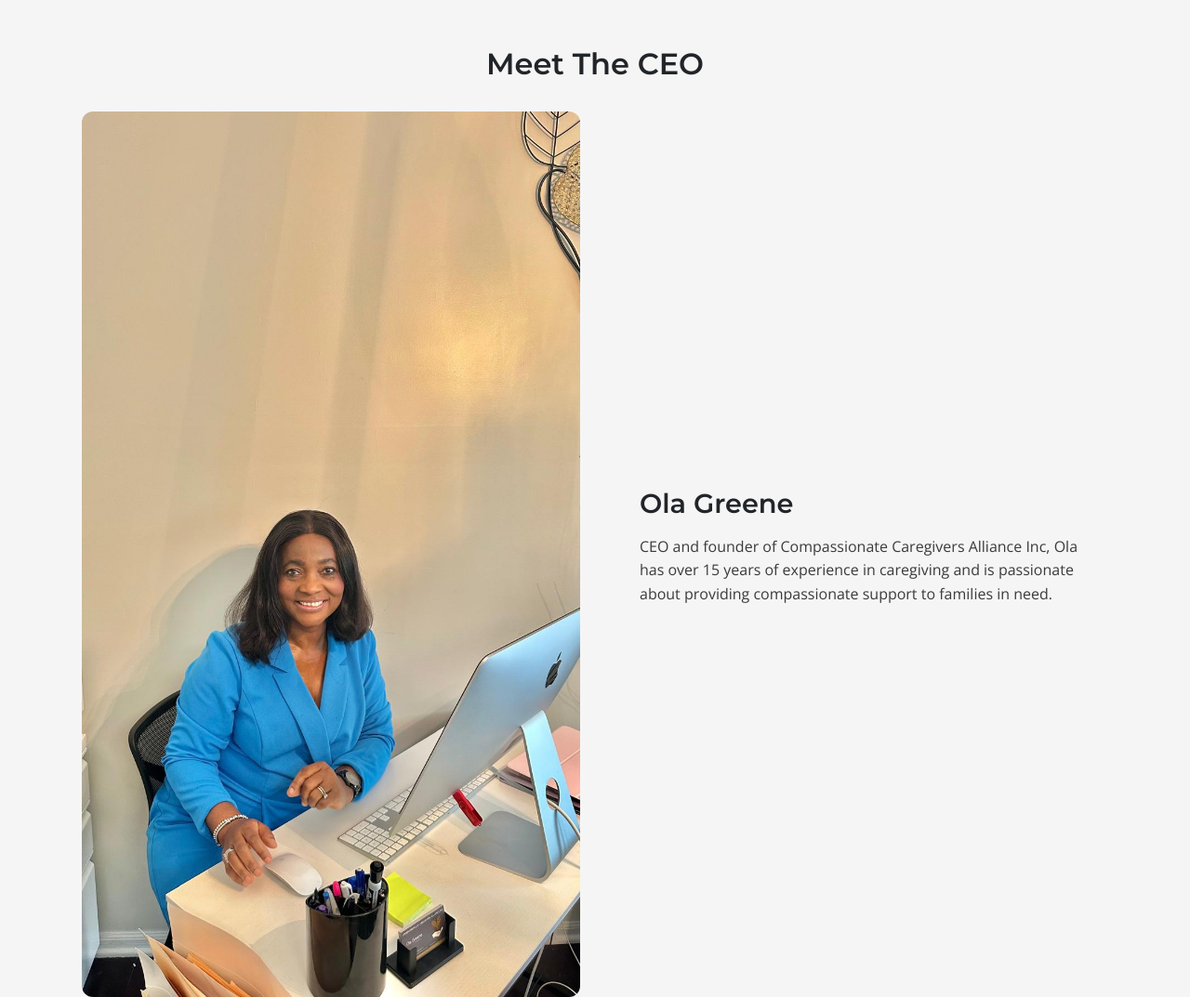
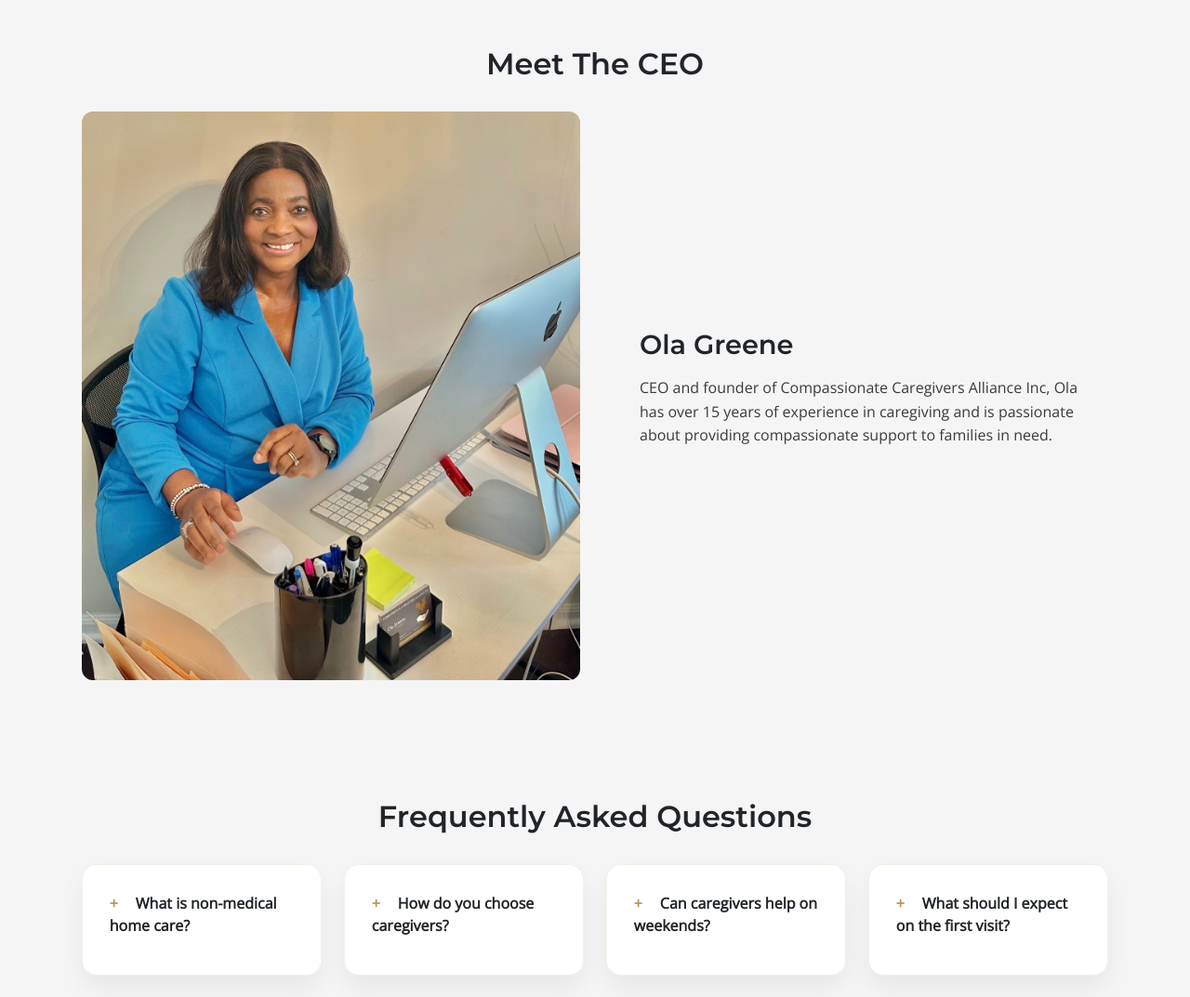
Before and after one commit to JXChange/compassionate, a plain HTML site: page index.html in a window 1280 px wide. Shown: the part 3340-4413 px from the top of the page at 93% size. Drawn offline with nearby package versions, Linux system fonts and the light colour scheme.

Commit message:
updated image

```diff
--- a/index.html
+++ b/index.html
@@ -250,7 +250,7 @@
       </div>
       <div class="team-grid">
         <div class="team-img">
-           <img src="./image/Compassionate CEO.jpeg" alt="Caregiver Ola Greene">
+           <img src="./image/CEO.jpeg" alt="Caregiver Ola Greene">
         </div>
 
 
```
Also changed, not shown: image/CEO.jpeg (added).
